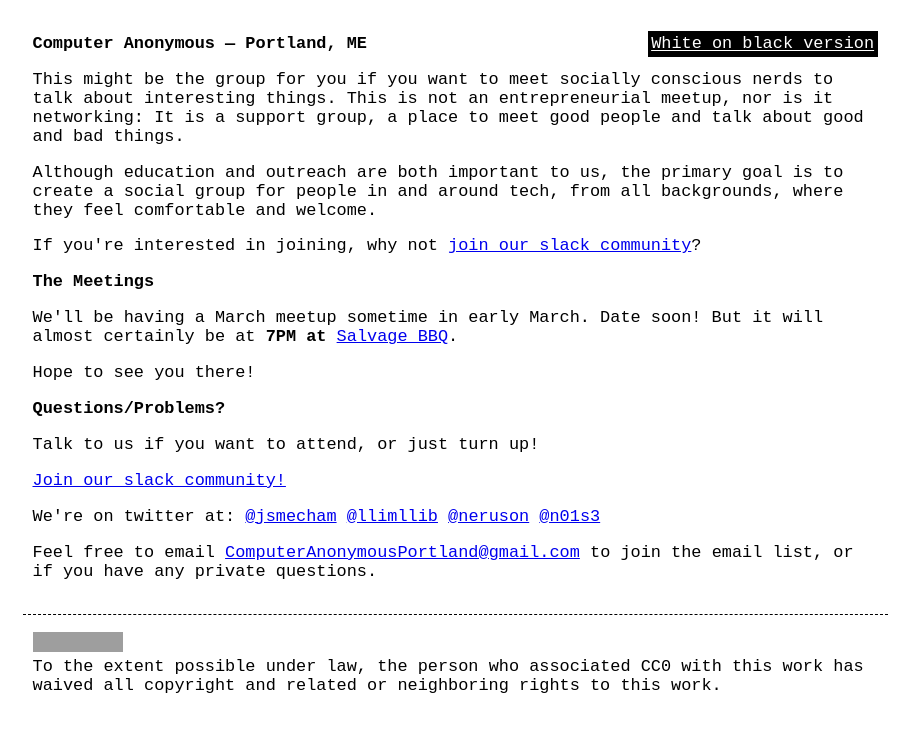
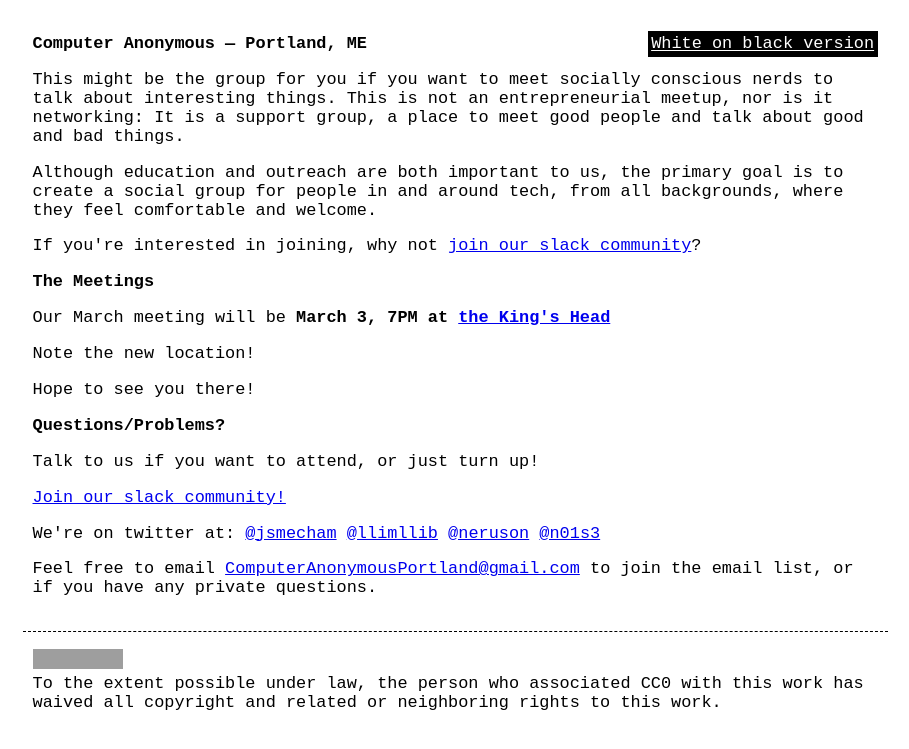
Before and after one commit to computeranonymous/computer, a Jekyll site: the page built from us_portland.html, in a window 1280 px wide. Shown: the top 749 px of the page, without its empty margins (185-1094 px from the left). Built offline with Jekyll 4.4.1, drawn with Linux system fonts in a browser that asks for light colours; grey boxes are pictures that could not be loaded.

Commit message:
add March date

```diff
--- a/us_portland.html
+++ b/us_portland.html
@@ -12,7 +12,9 @@
 
 <h3>The Meetings</h3>
 
-<p>We'll be having a March meetup sometime in early March. Date soon! But it will almost certainly be at <b>7PM at</b> <a href="http://salvagebbq.com/">Salvage BBQ</a>.
+<p>Our March meeting will be <b>March 3, 7PM at <a href="http://www.thekingsheadportland.com/">the King's Head</a></b></p>
+
+<p>Note the new location!</p>
 
 <p>Hope to see you there!
 
```
